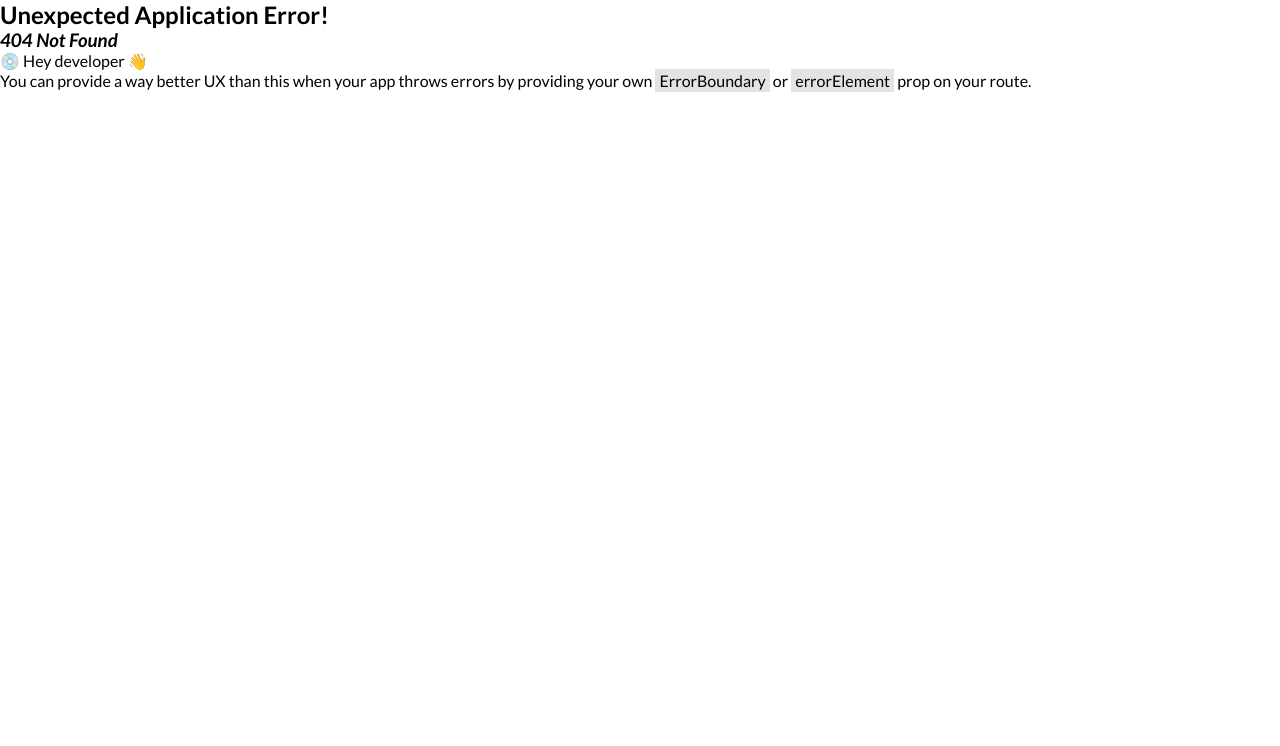
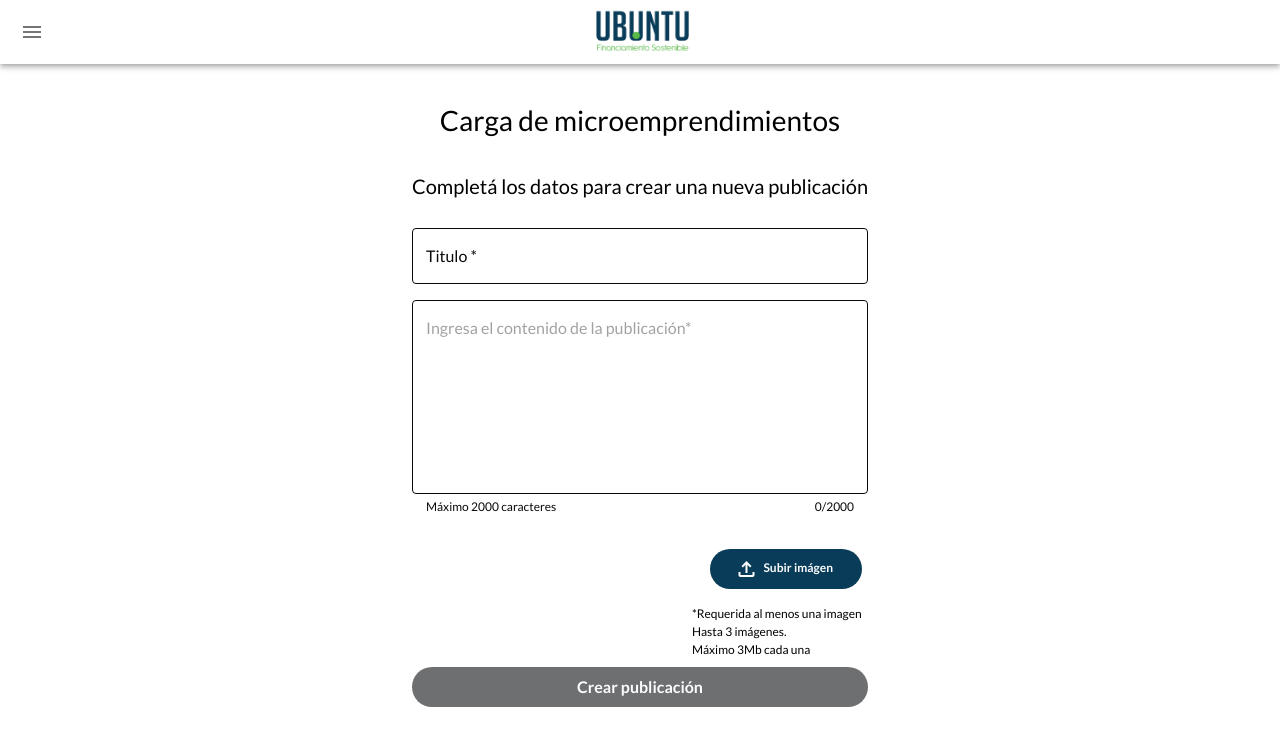
Before and after one commit to zEstebanz/Ubuntu-Semillero, a React (Vite) app: page /dashboard-micro/form in a window 1280 px wide. Before the commit this address had no page. Shown: the top 746 px of the page. Built offline with nearby package versions, Linux system fonts and the light colour scheme.

Commit message:
created microForm

```diff
--- /dev/null
+++ b/src/components/Dashboard/MicroForm.jsx
@@ -0,0 +1,205 @@
+import React, { useRef, useState, useEffect } from 'react';
+import { Box, Typography, styled, TextField, Button } from '@mui/material';
+import CustomButton from "../../components/buttonCustom";
+import { MessageText } from "./Message/MessageText";
+import upload from "../../../public/img/upload.svg";
+
+const Input = styled(TextField)(({ theme }) => ({
+    "& label": {
+        color: theme.palette.common.black,
+    },
+    "&.MuiInputLabel-shrink label": {
+        color: theme.palette.primary.main,
+    },
+    "& .MuiOutlinedInput-root": {
+        "& fieldset": {
+            border: `1px solid ${theme.palette.common.black}`,
+        },
+        "&.Mui-focused fieldset": {
+            border: `1px solid ${theme.palette.common.black}`
+        },
+        "&.Mui-focused label": {
+            color: theme.palette.primary.main,
+        },
+    },
+}));
+
+const handleImageUpload = () => {
+    // Lógica para manejar la carga de la imagen aquí
+};
+
+function PublicationsForm() {
+    const [counter, setCounter] = useState(0);
+    const [isFormComplete, setIsFormComplete] = useState(false);
+    const messageDefaultValue = `Ingresa el contenido de la publicación*`;
+    const fileInputRef = useRef(null);
+
+    useEffect(() => {
+        // Verifica si todos los campos están completos
+        if (counter > 0 && true) {
+            setIsFormComplete(true);
+        } else {
+            setIsFormComplete(false);
+        }
+    }, [counter /*, otros estados necesarios */]);
+
+    const handleClick = () => {
+        fileInputRef.current.click(); // Simula hacer clic en el campo de entrada de archivo
+    };
+
+    const handleChange = (event) => {
+        const file = event.target.files[0]; // Obtiene el archivo seleccionado
+        if (file) {
+            handleImageUpload(file); // Maneja la carga de la imagen
+        }
+    };
+
+    return (
+        <section>
+            <Box
+                component='form'
+                sx={{
+                    width: 1,
+                    display: 'flex',
+                    flexDirection: 'column',
+                    alignItems: 'center',
+                }}
+            >
+                <Typography
+                    variant="h3"
+                    sx={{
+                        fontSize: '1.75rem',
+                        textAlign: 'center',
+                        fontWeight: 500,
+                    }}
+                >
+                    Carga de microemprendimientos
+                </Typography>
+                <Typography
+                    variant="h3"
+                    sx={{
+                        fontSize: '1.25rem',
+                        textAlign: 'center',
+                        fontWeight: 400,
+                        lineHeight: '35px',
+                        paddingTop: '32px'
+                    }}
+                >
+                    Completá los datos para crear una nueva publicación
+                </Typography>
+                <Input
+                    type="text"
+                    required
+                    id="full-name"
+                    label="Titulo"
+                    fullWidth
+                    sx={{
+                        mt: 3,
+                    }}
+                />
+                <Input
+                    required
+                    type="text"
+                    helperText={<MessageText counter={counter} />}
+                    //defaultValue={messageDefaultValue}
+                    placeholder='Ingresa el contenido de la publicación*'
+                    fullWidth
+                    multiline
+                    rows={7}
+                    sx={{
+                        mt: 2,
+                    }}
+                    onChange={(event) => setCounter(event.target.value.length)}
+                />
+                <Box
+                    sx={{
+                        mt: 2,
+                        ml: '60%'
+                    }}
+                >
+                    <Box
+                        sx={{
+                            display: 'flex',
+                            justifyContent: 'flex-end',
+                            mt: 2,
+                        }}
+                    >
+                        <input
+                            type="file"
+                            accept="image/*"
+                            ref={fileInputRef}
+                            style={{ display: 'none' }} // Oculta visualmente el campo de entrada de archivo
+                            onChange={handleChange}
+                        />
+                        <button
+                            style={{
+                                width: '152px',
+                                height: '40px',
+                                padding: '10px 16px',
+                                border: 'none',
+                                gap: '8px',
+                                borderRadius: '100px',
+                                fontSize: '0.75rem',
+                                fontWeight: 700,
+                                textAlign: 'center',
+                                textTransform: 'none',
+                                backgroundColor: '#093C59',
+                                color: '#FDFDFE'
+                            }}
+                            onClick={handleClick}
+                            disabled={!isFormComplete}
+                        >
+                            <img
+                                src={upload}
+                                alt="Upload Icon"
+                                style={{ marginRight: '8px', verticalAlign: 'middle' }}
+                            />
+                            Subir imágen
+                        </button>
+                    </Box>
+                    <Box
+                        sx={{
+                            mt: 2,
+                        }}
+                    >
+                        <Typography
+                            color="black"
+                            sx={{
+                                display: 'block',
+                                fontWeight: 400,
+                                fontSize: '0.75rem'
+                            }}
+                        >
+                            *Requerida al menos una imagen
+                        </Typography>
+                        <Typography
+                            color="black"
+                            sx={{
+                                display: 'block',
+                                fontWeight: 400,
+                                fontSize: '0.75rem'
+                            }}
+                        >
+                            Hasta 3 imágenes.
+                            <br />
+                            Máximo 3Mb cada una
+                        </Typography>
+                    </Box>
+                </Box>
+                <CustomButton
+                    fullWidth
+                    style={{
+                        marginBottom: "32px",
+                        color: "#FDFDFE",
+                        backgroundColor: isFormComplete ? '#093C59' : '#6E6F70',
+                    }}
+                    disabled={!isFormComplete}
+                >
+                    Crear publicación
+                </CustomButton>
+            </Box>
+        </section>
+    )
+}
+
+export default PublicationsForm;
--- a/src/pages/Dashboard/DashboardMicro.jsx
+++ b/src/pages/Dashboard/DashboardMicro.jsx
@@ -1,8 +1,77 @@
 import React from 'react'
+import { Box, Typography } from '@mui/material'
+import CustomButton from "../../components/buttonCustom";
+import MicroList from '../../components/Microenterprises/MicroList';
+import { Outlet, useLocation, Link } from 'react-router-dom'; // Importar useLocation
+
 
 function DashboardMicro() {
+
+  const { pathname } = useLocation();
+
   return (
-    <div>DashboardMicro</div>
+    <section>
+      <Box
+        sx={{
+          display: 'flex',
+          flexDirection: 'column',
+          alignItems: 'center',
+          pt: 5,
+          px: 2,
+          mx: 'auto',
+        }}
+        maxWidth='sm'
+      >
+
+        <div>
+
+          {pathname !== '/dashboard-micro/form' && (
+
+            <Box>
+              <Typography
+                variant="h3"
+                sx={{
+                  fontSize: '1.75rem',
+                  textAlign: 'center',
+                  fontWeight: 500
+                }}
+              >
+                Microemprendimientos
+              </Typography>
+
+              <Link to={"/dashboard-micro/form"}>
+                <CustomButton
+                  fullWidth
+                  sx={{
+                    my: 5,
+                  }}
+                >
+                  Cargar Microemprendimiento
+                </CustomButton>
+              </Link>
+
+              <Typography
+                variant="h3"
+                sx={{
+                  fontSize: '1.375rem',
+                  textAlign: 'center',
+                  fontWeight: 600
+                }}
+              >
+                Publicaciones cargadas
+              </Typography>
+
+              {/* Aca deberia llamar a las publicaciones */}
+              <MicroList busqueda={""} />
+            </Box>
+          )}
+        </div>
+
+        <section>
+          <Outlet />
+        </section>
+      </Box>
+    </section>
   )
 }
 
```
Also changed, not shown: src/routes/index.jsx (+8 -1 lines).
